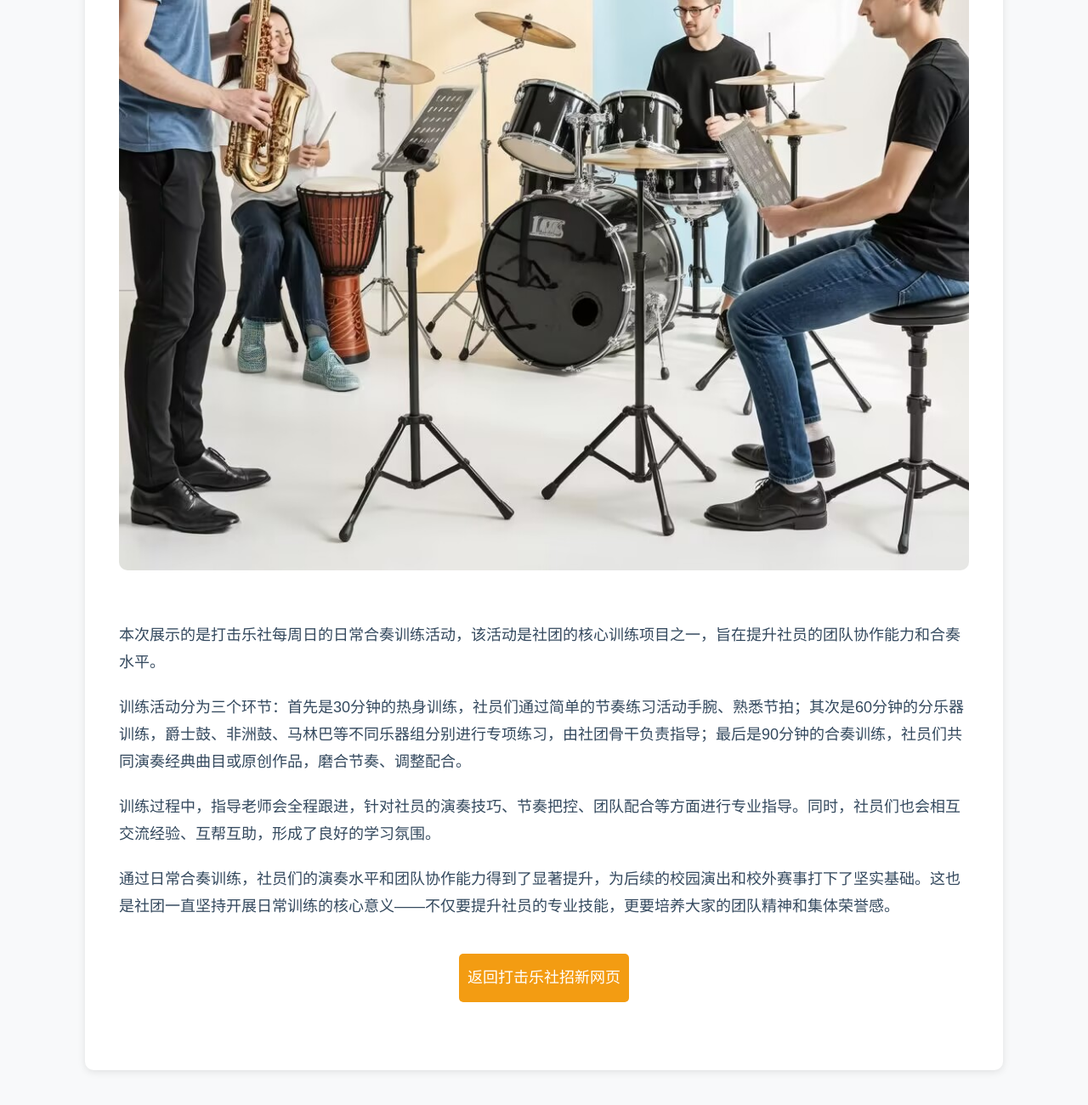
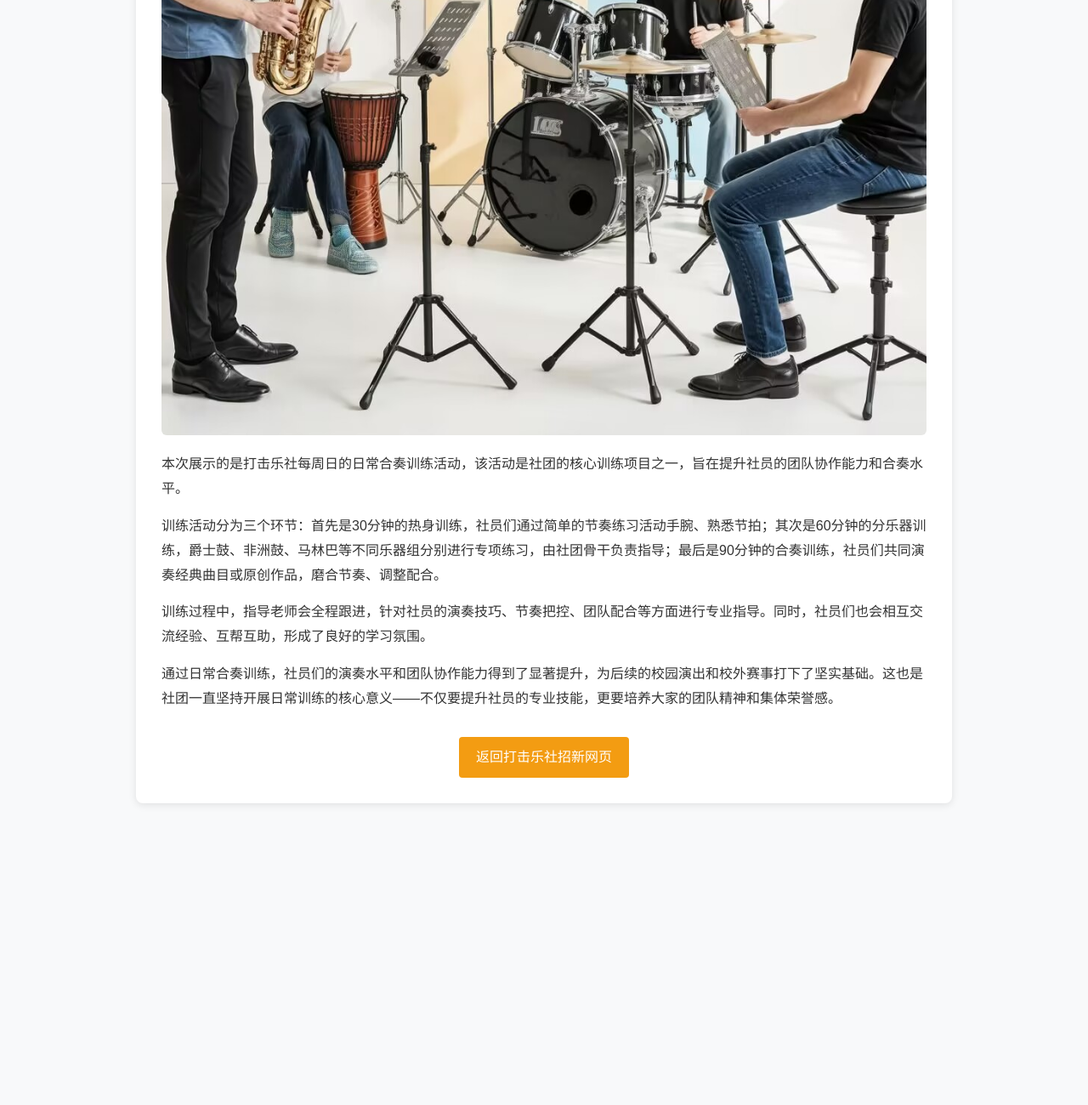
Before and after one commit to hewenbing21/NewPage, a plain HTML site: page club_intro.html in a window 1280 px wide. Shown: the part 558-1858 px from the top of the page at 85% size. After the commit the page ends 1573 px from the top, so only its background shows below. Drawn offline with Linux system fonts and the light colour scheme.

Commit message:
Refactor club_intro.html for improved structure and style

```diff
--- a/club_intro.html
+++ b/club_intro.html
@@ -4,24 +4,72 @@
     <meta charset="UTF-8">
     <title>打击乐社 - 活动详情</title>
     <style>
-        body { font-family: "微软雅黑", sans-serif; line-height: 1.8; margin: 0; padding: 0; background: #f8f9fa; }
-        .container { width: 1000px; margin: 50px auto; padding: 40px; background: #fff; border-radius: 10px; box-shadow: 0 2px 10px rgba(0,0,0,0.1); }
-        h1 { text-align: center; color: #2c3e50; font-size: 32px; margin-bottom: 30px; }
-        p { font-size: 18px; color: #34495e; margin: 20px 0; }
-        .btn-back { display: block; width: 200px; margin: 40px auto; background: #f39c12; color: #fff; text-align: center; padding: 12px 0; text-decoration: none; border-radius: 5px; font-size: 18px; }
-        .btn-back:hover { background: #e67e22; }
-        img { width: 100%; border-radius: 10px; margin: 30px 0; }
+        * {
+            margin: 0;
+            padding: 0;
+            box-sizing: border-box;
+            font-family: "微软雅黑", sans-serif;
+        }
+        body {
+            background-color: #f8f9fa;
+            color: #333;
+            line-height: 1.8;
+        }
+        .container {
+            max-width: 1000px;
+            margin: 0 auto;
+            padding: 20px;
+        }
+        section {
+            background-color: #fff;
+            padding: 30px;
+            border-radius: 8px;
+            box-shadow: 0 2px 10px rgba(0, 0, 0, 0.1);
+            margin: 50px 0;
+        }
+        h1 {
+            text-align: center;
+            font-size: 28px;
+            margin-bottom: 20px;
+        }
+        img {
+            max-width: 100%;
+            height: auto;
+            border-radius: 6px;
+            margin: 20px 0;
+            display: block;
+        }
+        p {
+            margin-bottom: 15px;
+        }
+        .btn-back {
+            display: block;
+            width: 200px;
+            margin: 30px auto 0;
+            background-color: #f39c12;
+            color: #fff;
+            text-align: center;
+            padding: 10px;
+            border-radius: 4px;
+            text-decoration: none;
+            transition: background-color 0.3s;
+        }
+        .btn-back:hover {
+            background-color: #e67e22;
+        }
     </style>
 </head>
 <body>
     <div class="container">
+        <section>
             <h1>打击乐社日常合奏训练活动详情</h1>
             <img src="drum-club-photo.jpg" alt="打击乐社日常演奏照片">
             <p>本次展示的是打击乐社每周日的日常合奏训练活动，该活动是社团的核心训练项目之一，旨在提升社员的团队协作能力和合奏水平。</p>
             <p>训练活动分为三个环节：首先是30分钟的热身训练，社员们通过简单的节奏练习活动手腕、熟悉节拍；其次是60分钟的分乐器训练，爵士鼓、非洲鼓、马林巴等不同乐器组分别进行专项练习，由社团骨干负责指导；最后是90分钟的合奏训练，社员们共同演奏经典曲目或原创作品，磨合节奏、调整配合。</p>
             <p>训练过程中，指导老师会全程跟进，针对社员的演奏技巧、节奏把控、团队配合等方面进行专业指导。同时，社员们也会相互交流经验、互帮互助，形成了良好的学习氛围。</p>
             <p>通过日常合奏训练，社员们的演奏水平和团队协作能力得到了显著提升，为后续的校园演出和校外赛事打下了坚实基础。这也是社团一直坚持开展日常训练的核心意义——不仅要提升社员的专业技能，更要培养大家的团队精神和集体荣誉感。</p>
-        <a href="job3.html" class="btn-back">返回打击乐社招新网页</a>
+            <a href="index.html" class="btn-back">返回打击乐社招新网页</a>
+        </section>
     </div>
 </body>
 </html>
```
Lines whose indentation alone changed are shown as unchanged.
